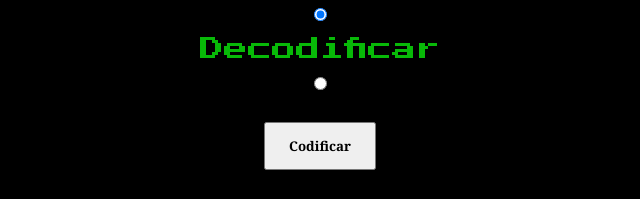
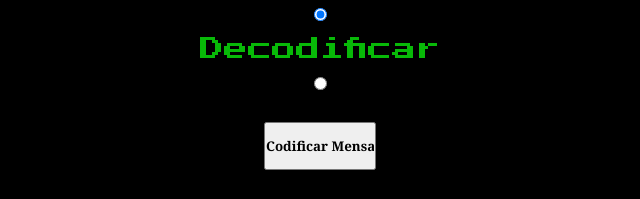
Before and after one commit to brunoandreotti/Criptografias, a plain HTML site: page index.html in a window 1280 px wide. Shown: the part 509-708 px from the top of the page, 320-960 px from the left. Drawn offline with Linux system fonts and the light colour scheme.

Commit message:
Update index.html

```diff
--- a/index.html
+++ b/index.html
@@ -43,7 +43,7 @@
 
 
 
-      <input type="submit" value="Codificar" id="button">
+      <input type="submit" value="Codificar Mensagem!" id="button">
 
       <div id="resultadodiv">
         <label for="resultado">Sua mensagem criptografada</label><br>
```
